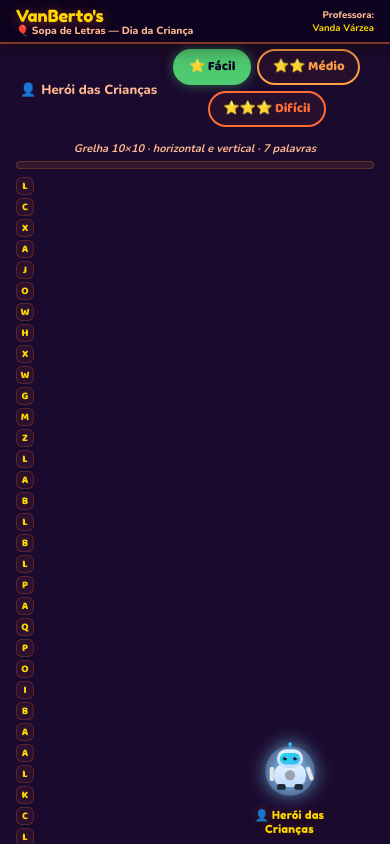
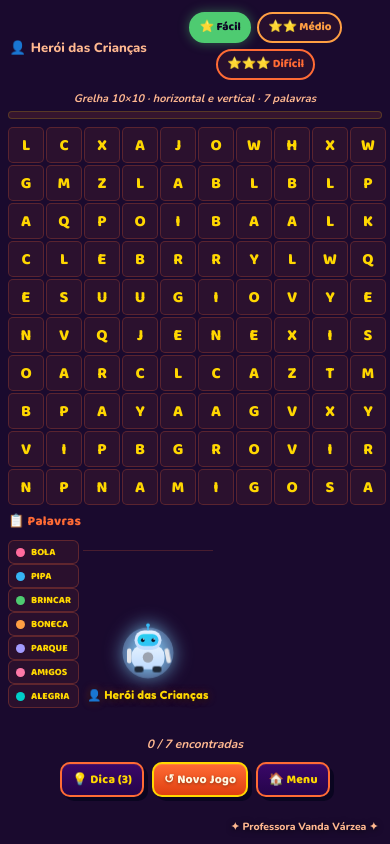
Before and after one commit to vvarzea/VanBerto-s-Dia-da-Crianca-Sopa-de-letras, a plain HTML site: page index.html in a window 390 px wide. Both pictures are taken after a click on the button "▶ Começar a jogar!". Shown: the top 844 px of the page. Drawn offline with nearby package versions, Linux system fonts and the light colour scheme.

Commit message:
Add files via upload

```diff
--- a/index.html
+++ b/index.html
@@ -1,9 +1,11 @@
 <!DOCTYPE html>
-<html lang="pt-PT">
+<html lang="pt-PT" xml:lang="pt-PT" translate="no">
 <head>
 <meta charset="UTF-8"/>
 <meta name="viewport" content="width=device-width,initial-scale=1,maximum-scale=1,user-scalable=no"/>
 <meta name="theme-color" content="#1a0a2e"/>
+<meta http-equiv="Content-Language" content="pt-PT"/>
+<meta name="language" content="pt-PT"/>
 <title>VanBerto's — Sopa de Letras · Dia da Criança</title>
 <link href="https://fonts.googleapis.com/css2?family=Fredoka+One&family=Baloo+2:wght@700;800;900&family=Nunito:wght@700;800;900&display=swap" rel="stylesheet"/>
 <style>
@@ -19,50 +21,16 @@ body{
   -webkit-user-select:none;
 }
 
-/* ═══ HEADER ═══ */
-#vb-header{
-  position:fixed;top:0;left:0;right:0;z-index:500;
-  background:rgba(12,4,30,.92);
-  backdrop-filter:blur(14px);-webkit-backdrop-filter:blur(14px);
-  border-bottom:2.5px solid rgba(255,107,53,.5);
-  padding:.5rem 1rem .4rem;
-  display:flex;align-items:center;justify-content:space-between;gap:.5rem;
-  box-shadow:0 2px 22px rgba(0,0,0,.5),0 0 30px rgba(255,107,53,.07);
-}
-.hd-left{display:flex;align-items:center;gap:.5rem;}
-.hd-robot{
-  height:clamp(36px,6vw,48px);width:auto;
-  filter:drop-shadow(0 0 9px rgba(56,189,248,.65));
-  animation:vbFloat 3s ease-in-out infinite;
-  cursor:pointer;flex-shrink:0;
-}
-.hd-robot:hover{filter:drop-shadow(0 0 18px #38bdf8);}
 @keyframes vbFloat{0%,100%{transform:translateY(0)}50%{transform:translateY(-6px)}}
-.hd-titles{display:flex;flex-direction:column;gap:.05rem;}
-.hd-brand{
-  font-family:'Fredoka One',cursive;
-  font-size:clamp(1.05rem,3.2vw,1.5rem);
-  color:#ffd700;line-height:1;
-  text-shadow:0 2px 12px rgba(255,107,53,.55);
-}
-.hd-sub{
-  font-family:'Nunito',sans-serif;
-  font-size:clamp(.65rem,1.8vw,.8rem);
-  color:#ffb890;font-weight:800;line-height:1;
-}
-.hd-right{
-  font-family:'Nunito',sans-serif;
-  font-size:clamp(.6rem,1.6vw,.75rem);
-  color:#ffb890;font-weight:800;
-  text-align:right;line-height:1.35;
-}
-.hd-right strong{color:#ffd700;display:block;}
+#prof-tag{position:fixed;bottom:.6rem;right:.75rem;z-index:600;font-family:'Nunito',sans-serif;font-size:clamp(.65rem,1.8vw,.78rem);color:#ffb890;font-weight:800;white-space:nowrap;text-shadow:0 1px 6px rgba(0,0,0,.8);pointer-events:none;}
 
 /* ═══ SCREENS ═══ */
 .screen{
   display:none;
   min-height:100vh;
-  padding:calc(clamp(36px,6vw,48px) + 1.2rem) 1rem 6rem;
+  min-height:100dvh;
+  padding:1.5rem 1rem 4rem;
+  padding-bottom:max(4rem, calc(4rem + env(safe-area-inset-bottom)));
   align-items:center;justify-content:center;flex-direction:column;
 }
 .screen.active{display:flex;}
@@ -209,17 +177,20 @@ body{
 
 /* ═══ GAME SCREEN ═══ */
 #gameScreen{
-  padding-top:calc(clamp(36px,6vw,48px) + .8rem);
-  padding-bottom:5rem;
+  padding-top:.75rem;
+  padding-bottom:max(6rem, calc(6rem + env(safe-area-inset-bottom)));
+  padding-left:.5rem;
+  padding-right:.5rem;
   background:#1a0a2e;
   animation:none;
+  align-items:stretch;
 }
 .game-header{
   width:100%;max-width:1000px;
-  margin:0 auto .6rem;
+  margin:0 auto .4rem;
   display:flex;align-items:center;justify-content:space-between;
-  flex-wrap:wrap;gap:.4rem;
-  padding:0 .25rem;
+  flex-wrap:wrap;gap:.3rem;
+  padding:0 .1rem;
 }
 .game-player{
   font-family:'Nunito',sans-serif;font-size:.82rem;font-weight:800;
@@ -240,32 +211,38 @@ body{
   width:100%;max-width:1000px;
   margin:0 auto;
   display:flex;
-  gap:clamp(8px,1.5vw,16px);
+  gap:clamp(6px,1.5vw,16px);
   align-items:flex-start;
+  flex:1;
 }
 
 /* GRID */
 #grid-wrap{
   flex:1;
   min-width:0;
+  /* ensure it doesn't overflow */
+  overflow:hidden;
 }
 #grid{
   display:grid;
   cursor:pointer;
   user-select:none;
   -webkit-user-select:none;
-  gap:clamp(2px,0.4vw,4px);
+  gap:clamp(1px,0.3vw,4px);
   width:100%;
+  /* prevent grid from being clipped */
+  touch-action:none;
 }
 .cell{
   display:flex;align-items:center;justify-content:center;
   font-family:'Baloo 2',sans-serif;font-weight:900;
-  border-radius:6px;
+  border-radius:5px;
   background:rgba(255,107,53,.08);
   color:#ffd700;
   border:1.5px solid rgba(255,107,53,.22);
   transition:background .08s,color .08s;
   touch-action:none;
+  -webkit-touch-callout:none;
   aspect-ratio:1;
   /* font-size set by JS */
 }
@@ -288,8 +265,8 @@ body{
 
 /* SIDEBAR */
 .sidebar{
-  flex:0 0 clamp(120px,22vw,185px);
-  display:flex;flex-direction:column;gap:4px;
+  flex:0 0 clamp(110px,22vw,185px);
+  display:flex;flex-direction:column;gap:3px;
 }
 .words-title{
   font-family:'Baloo 2',sans-serif;font-size:.82rem;font-weight:900;
@@ -327,22 +304,22 @@ body{
   gap:8px;flex-wrap:wrap;
 }
 
-/* ═══ ROBOT CORNER ═══ */
+/* ═══ ROBOT SIDEBAR ═══ */
 .robot-wrap{
-  position:fixed;bottom:.9rem;right:.9rem;z-index:600;
-  display:flex;flex-direction:column;align-items:center;gap:0;
-  opacity:0;pointer-events:none;
-  transition:opacity .35s;
+  display:none;
+  flex-direction:column;align-items:center;gap:4px;
+  margin-top:10px;
+  padding-top:8px;
+  border-top:1px solid rgba(255,107,53,.2);
 }
-.robot-wrap.visible{opacity:1;pointer-events:auto;}
+.robot-wrap.visible{display:flex;}
 .robot-name{
   font-family:'Fredoka One',cursive;
   font-size:clamp(.7rem,2vw,.85rem);
   color:#ffd700;
   text-shadow:0 1px 6px rgba(0,0,0,.8),0 0 10px rgba(255,107,53,.4);
   text-align:center;
-  margin-top:4px;
-  max-width:120px;
+  margin-top:2px;
   line-height:1.2;
   letter-spacing:.02em;
 }
@@ -350,15 +327,15 @@ body{
   --bc:#dcebff;
   background:linear-gradient(135deg,var(--bc),#fff);
   border:3px solid #0f172a;outline:2px solid #1e293b;outline-offset:-4px;
-  border-radius:20px;padding:10px 13px 9px;
+  border-radius:20px;padding:8px 11px 7px;
   box-shadow:4px 4px 0 #0f172a;
   font-family:"Comic Sans MS","Trebuchet MS",sans-serif;
-  font-size:clamp(.75rem,2.2vw,.92rem);font-weight:bold;color:#0f172a;
-  max-width:185px;min-width:130px;text-align:center;
+  font-size:clamp(.68rem,2.2vw,.92rem);font-weight:bold;color:#0f172a;
+  max-width:160px;min-width:110px;text-align:center;
   pointer-events:none;position:relative;
   opacity:0;transform:translateY(8px) scale(.88);
   transition:opacity .38s,transform .38s cubic-bezier(.34,1.56,.64,1);
-  margin-bottom:6px;
+  margin-bottom:4px;
 }
 .bubble::after{
   content:"";position:absolute;bottom:-16px;left:50%;transform:translateX(-50%);
@@ -372,7 +349,7 @@ body{
 }
 .bubble.show{opacity:1;transform:translateY(0) scale(1);}
 #vb-robot{
-  width:clamp(70px,11vw,106px);
+  width:clamp(60px,10vw,90px);
   cursor:pointer;flex-shrink:0;
   animation:vbFloat 3s ease-in-out infinite;
   filter:drop-shadow(0 0 10px #7dd3fc);
@@ -437,53 +414,42 @@ body{
   .sidebar{
     flex:none;width:100%;
     display:flex;flex-direction:row;flex-wrap:wrap;gap:4px;
+    order: 2;
   }
+  #grid-wrap{ order: 1; }
   .sidebar .words-title{width:100%;}
   .word-item{flex:0 0 calc(50% - 4px);}
-  .robot-wrap{bottom:.5rem;right:.5rem;}
-  #vb-robot{width:clamp(58px,14vw,80px);}
+  /* Robot is inline in sidebar on mobile too */
+  .bubble{max-width:130px;min-width:90px;font-size:.7rem;padding:6px 9px 5px;}
+  .robot-name{font-size:.7rem;}
+  /* Game header compact */
+  .game-header{gap:.25rem;}
+  .level-bar-game .lvl-btn{padding:.28rem .55rem;font-size:.72rem;}
+  /* Smaller buttons on mobile */
+  .btn{padding:6px 10px;font-size:.76rem;}
+  #gameScreen{padding-bottom:max(5rem, calc(5rem + env(safe-area-inset-bottom)));}
 }
 @media(max-width:380px){
   .word-item{flex:0 0 100%;}
+  .bubble{display:none;}/* hide bubble on very small screens to save space */
+  .bottom-bar{padding-right:70px;}
+  .level-bar .lvl-btn,.level-bar-game .lvl-btn{padding:.25rem .45rem;font-size:.68rem;}
+}
+/* Landscape phone */
+@media(max-height:500px) and (orientation:landscape){
+  #gameScreen{padding-top:.5rem;padding-bottom:4rem;}
+  .game-layout{flex-direction:row;}
+  .sidebar{flex:0 0 clamp(100px,20vw,150px);}
+  /* robot stays in sidebar in landscape */
+  .bottom-bar{margin-top:.3rem;}
 }
 </style>
 </head>
-<body>
+<body lang="pt-PT">
 
 <!-- ═══ HEADER ═══ -->
-<header id="vb-header">
-  <div class="hd-left">
-    <div class="hd-titles">
-      <span class="hd-brand">VanBerto's</span>
-      <span class="hd-sub">🎈 Sopa de Letras — Dia da Criança</span>
-    </div>
-  </div>
-  <div class="hd-right">Professora:<strong>Vanda Várzea</strong></div>
-</header>
 
-<!-- ═══ ROBOT CORNER ═══ -->
-<div class="robot-wrap">
-  <div class="bubble" id="bubble" role="status" aria-live="polite">Olá! 😊</div>
-  <svg id="vb-robot" viewBox="0 0 80 80" xmlns="http://www.w3.org/2000/svg" role="button" tabindex="0" aria-label="VanBerto — clica para falar">
-    <defs>
-      <linearGradient id="rbg" x1="0" y1="0" x2="0" y2="1"><stop offset="0%" stop-color="#e5f2ff"/><stop offset="100%" stop-color="#bfdbfe"/></linearGradient>
-      <linearGradient id="rvg" x1="0" y1="0" x2="1" y2="1"><stop offset="0%" stop-color="#22d3ee"/><stop offset="100%" stop-color="#38bdf8"/></linearGradient>
-    </defs>
-    <circle cx="40" cy="40" r="34" fill="rgba(147,197,253,0.35)"/>
-    <rect x="18" y="30" width="44" height="32" rx="14" fill="url(#rbg)"/>
-    <circle cx="40" cy="46" r="7" fill="#9ca3af"/>
-    <rect x="22" y="10" width="36" height="26" rx="13" fill="url(#rbg)"/>
-    <rect x="26" y="15" width="28" height="16" rx="8" fill="url(#rvg)"/>
-    <rect class="vb-eyelid" x="26" y="15" width="28" height="16" rx="8" fill="#e5f2ff" opacity="0.9"/>
-    <circle cx="33" cy="23" r="2.5" fill="#0f172a"/><circle cx="47" cy="23" r="2.5" fill="#0f172a"/>
-    <circle cx="34.2" cy="21.5" r="1" fill="white" opacity="0.8"/><circle cx="48.2" cy="21.5" r="1" fill="white" opacity="0.8"/>
-    <line x1="40" y1="10" x2="40" y2="4" stroke="#38bdf8" stroke-width="2"/><circle cx="40" cy="3" r="2.5" fill="#38bdf8"/>
-    <rect x="12" y="34" width="6" height="20" rx="3" fill="#e5e7eb"/>
-    <rect class="vb-arm" x="62" y="34" width="6" height="20" rx="3" fill="#e5e7eb"/>
-    <rect x="22" y="58" width="12" height="8" rx="3" fill="#1f2937"/><rect x="46" y="58" width="12" height="8" rx="3" fill="#1f2937"/>
-  </svg>
-  <div class="robot-name" id="robot-player-name">👤 Herói</div>
-</div>
+
 
 <!-- ═══ ECRÃ INICIAL ═══ -->
 <div id="startScreen" class="screen active">
@@ -512,7 +478,7 @@ body{
     <div class="modal-title">🎈 Sopa de Letras<br>Dia da Criança</div>
     <div class="name-row">
       <label for="playerName">O teu nome:</label>
-      <input type="text" id="playerName" maxlength="22" placeholder="Escreve o teu nome…" autocomplete="off"/>
+      <input type="text" id="playerName" maxlength="22" placeholder="Escreve o teu nome…" autocomplete="off" lang="pt-PT" spellcheck="true" inputmode="text"/>
     </div>
     <div class="level-bar">
       <button class="lvl-btn easy active" data-level="easy">⭐ Fácil</button>
@@ -524,7 +490,6 @@ body{
       <button id="btnStart" class="btn primary">▶ Começar a jogar!</button>
     </div>
     <p class="tiny">PC: clica e arrasta · Tablet/telemóvel: toca e arrasta</p>
-    <p class="modal-sub" style="margin-top:10px;padding-top:10px;border-top:1px solid rgba(255,107,53,.3);">Professora: <strong style="color:#ffd700">Vanda Várzea</strong></p>
   </div>
 </div>
 
@@ -540,11 +505,33 @@ body{
   </div>
   <p class="lvl-desc" id="gameLvlDesc" style="width:100%;max-width:1000px;margin:0 auto .3rem;"></p>
   <div class="progress-wrap"><div class="progress-bar" id="pbar" style="width:0%"></div></div>
-  <div class="game-layout">
+  <div class="game-layout" id="game-layout">
     <div id="grid-wrap"><div id="grid"></div></div>
     <div class="sidebar">
       <div class="words-title">📋 Palavras</div>
       <div id="word-list"></div>
+      <div class="robot-wrap" id="robot-wrap-inline">
+        <div class="bubble" id="bubble" role="status" aria-live="polite">Olá! 😊</div>
+        <svg id="vb-robot" viewBox="0 0 80 80" xmlns="http://www.w3.org/2000/svg" role="button" tabindex="0" aria-label="VanBerto — clica para falar">
+          <defs>
+            <linearGradient id="rbg" x1="0" y1="0" x2="0" y2="1"><stop offset="0%" stop-color="#e5f2ff"/><stop offset="100%" stop-color="#bfdbfe"/></linearGradient>
+            <linearGradient id="rvg" x1="0" y1="0" x2="1" y2="1"><stop offset="0%" stop-color="#22d3ee"/><stop offset="100%" stop-color="#38bdf8"/></linearGradient>
+          </defs>
+          <circle cx="40" cy="40" r="34" fill="rgba(147,197,253,0.35)"/>
+          <rect x="18" y="30" width="44" height="32" rx="14" fill="url(#rbg)"/>
+          <circle cx="40" cy="46" r="7" fill="#9ca3af"/>
+          <rect x="22" y="10" width="36" height="26" rx="13" fill="url(#rbg)"/>
+          <rect x="26" y="15" width="28" height="16" rx="8" fill="url(#rvg)"/>
+          <rect class="vb-eyelid" x="26" y="15" width="28" height="16" rx="8" fill="#e5f2ff" opacity="0.9"/>
+          <circle cx="33" cy="23" r="2.5" fill="#0f172a"/><circle cx="47" cy="23" r="2.5" fill="#0f172a"/>
+          <circle cx="34.2" cy="21.5" r="1" fill="white" opacity="0.8"/><circle cx="48.2" cy="21.5" r="1" fill="white" opacity="0.8"/>
+          <line x1="40" y1="10" x2="40" y2="4" stroke="#38bdf8" stroke-width="2"/><circle cx="40" cy="3" r="2.5" fill="#38bdf8"/>
+          <rect x="12" y="34" width="6" height="20" rx="3" fill="#e5e7eb"/>
+          <rect class="vb-arm" x="62" y="34" width="6" height="20" rx="3" fill="#e5e7eb"/>
+          <rect x="22" y="58" width="12" height="8" rx="3" fill="#1f2937"/><rect x="46" y="58" width="12" height="8" rx="3" fill="#1f2937"/>
+        </svg>
+        <div class="robot-name" id="robot-player-name">👤 Herói</div>
+      </div>
     </div>
   </div>
   <div id="msg"></div>
@@ -575,6 +562,8 @@ body{
 </div>
 
 <!-- ═══ CONFETTI ═══ -->
+<div id="prof-tag">✦ Professora Vanda Várzea ✦</div>
+
 <div id="confetti" class="hidden" aria-hidden="true"></div>
 
 <script>
@@ -634,9 +623,18 @@ function fillR(g,s){const L='ABCDEFGHIJKLMNOPQRSTUVWXYZ';for(let r=0;r<s;r++)for
 /* ── CELL SIZE: fill available width ── */
 function calcCellSize(s){
   const gw=document.getElementById('grid-wrap');
-  const avail=gw.getBoundingClientRect().width||gw.offsetWidth;
-  const gap=(s-1)*3;
-  return Math.floor((avail-gap)/s);
+  const gl=document.getElementById('game-layout')||document.querySelector('.game-layout');
+  // Use offsetWidth for accuracy; subtract border/outline if any
+  let avail=gw.getBoundingClientRect().width||gw.offsetWidth;
+  // Ensure we have a sane value (sometimes layout not yet settled)
+  if(avail<40){
+    const sw=window.innerWidth;
+    const isMobile=sw<600;
+    avail=isMobile ? sw-16 : Math.min(sw*.65, 600);
+  }
+  const gap=Math.max(1, Math.floor((s-1)*(window.innerWidth<600?1.5:3)));
+  const cs=Math.floor((avail-gap)/s);
+  return Math.max(cs, 14); // never smaller than 14px
 }
 
 function buildGame(){
@@ -645,21 +643,24 @@ function buildGame(){
   document.getElementById('hints-left').textContent=hintsLeft;
   L.words.forEach(w=>{const co=placeW(grid,w,L.dirs,s);if(co)placed.push({word:w,coords:co});});
   fillR(grid,s);
-  renderGrid(s);
-  renderWL();
-  document.getElementById('msg').textContent='';
-  document.getElementById('score').textContent='0 / '+placed.length+' encontradas';
-  document.getElementById('pbar').style.width='0%';
+  // Wait two frames so browser has laid out grid-wrap before measuring
+  requestAnimationFrame(()=>requestAnimationFrame(()=>{
+    renderGrid(s);
+    renderWL();
+    document.getElementById('msg').textContent='';
+    document.getElementById('score').textContent='0 / '+placed.length+' encontradas';
+    document.getElementById('pbar').style.width='0%';
+  }));
 }
 
 function renderGrid(s){
   const el=document.getElementById('grid');
   const cs=calcCellSize(s);
-  const gap=3;
+  const gap=Math.max(1, window.innerWidth<600 ? 2 : 3);
   el.style.gridTemplateColumns=`repeat(${s},${cs}px)`;
   el.style.gap=gap+'px';
   el.innerHTML='';cells=[];
-  const fs=cs<=22?'0.65rem':cs<=28?'0.78rem':cs<=34?'0.88rem':'1rem';
+  const fs=cs<=16?'0.5rem':cs<=22?'0.62rem':cs<=28?'0.75rem':cs<=34?'0.88rem':'1rem';
   for(let r=0;r<s;r++)for(let c=0;c<s;c++){
     const d=document.createElement('div');
     d.className='cell';d.textContent=grid[r][c];
@@ -743,7 +744,11 @@ function addEv(){
 
 /* redraw on resize */
 let resizeT=null;
-window.addEventListener('resize',()=>{clearTimeout(resizeT);resizeT=setTimeout(()=>{if(grid.length)renderGrid(LEVELS[lvl].size);},180);});
+window.addEventListener('resize',()=>{clearTimeout(resizeT);resizeT=setTimeout(()=>{
+  if(grid.length&&document.getElementById('gameScreen').classList.contains('active')){
+    renderGrid(LEVELS[lvl].size);
+  }
+},200);});
 
 /* ── LEVEL BUTTONS ── */
 document.querySelectorAll('#startScreen .lvl-btn').forEach(b=>b.addEventListener('click',()=>{
@@ -864,7 +869,7 @@ setInterval(()=>{
   }
 },18000);
 
-setTimeout(()=>showBub('Olá! Sou o VanBerto! 🤖 Encontra todas as palavras! 🎈'),900);
+setTimeout(()=>showBub('Olá! Sou o VanBerto! Encontra todas as palavras! 🎈'),900);
 </script>
 </body>
 </html>
```
